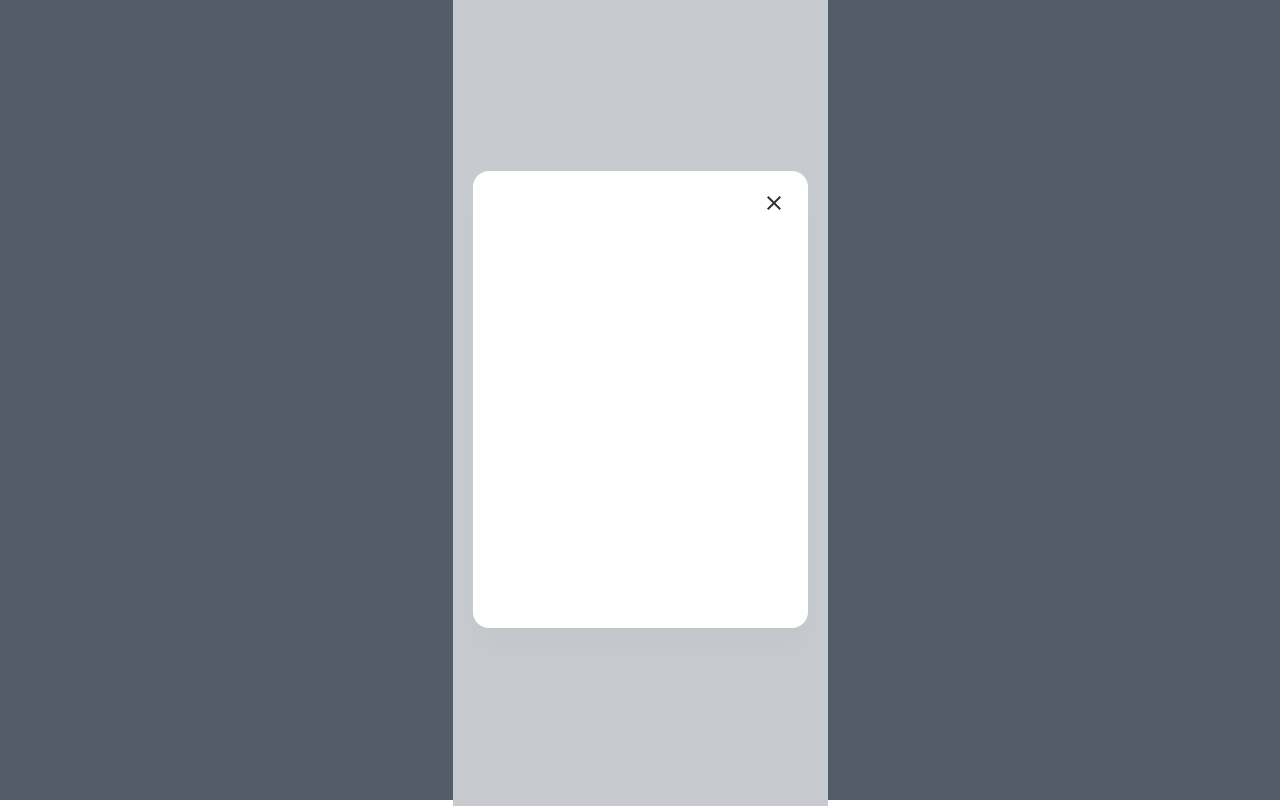
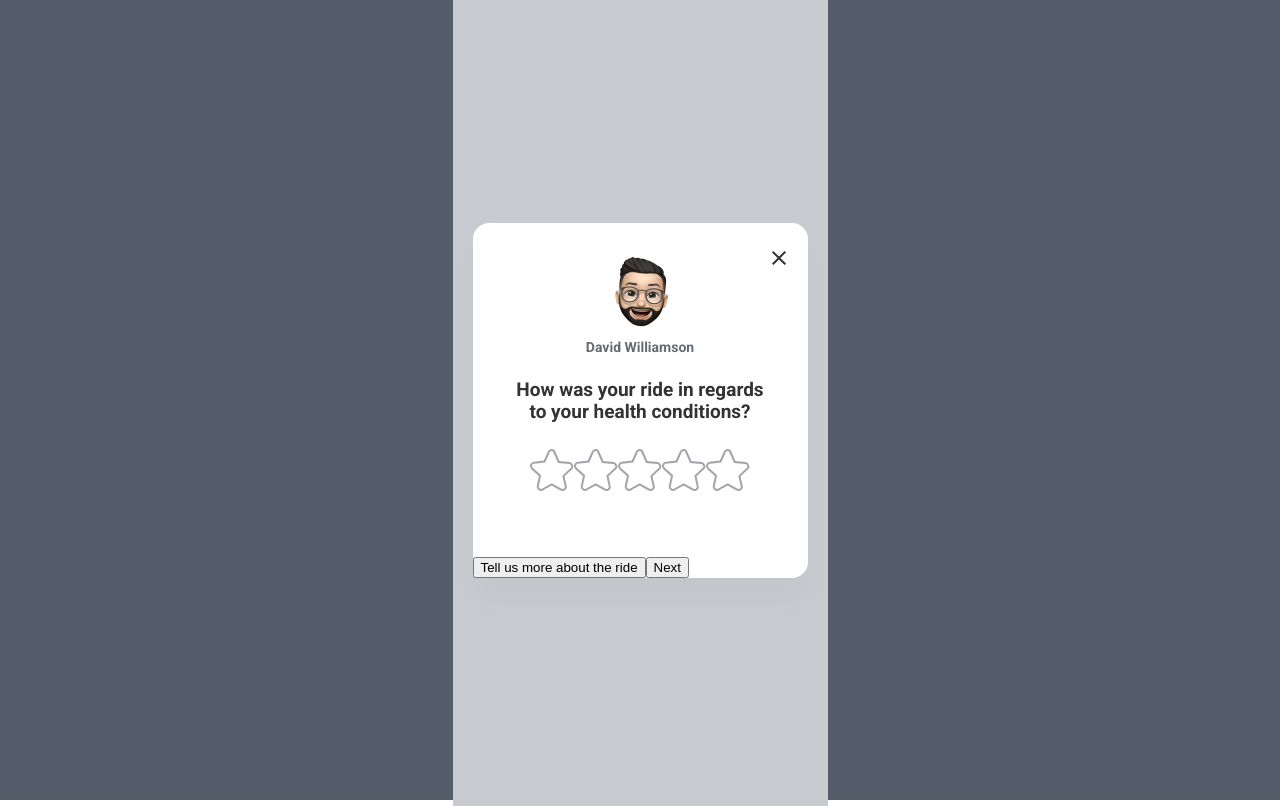
Before and after one commit to JunctionX-Seoul-Caffeine/Calmmuter, a React (Create React App) app: page /rate in a window 1280 px wide. Built offline with nearby package versions, Linux system fonts and the light colour scheme.

Commit message:
작업확인

```diff
--- a/src/pages/RatePage.js
+++ b/src/pages/RatePage.js
@@ -1,5 +1,120 @@
 import React, { useState, useMemo } from "react";
+import { useHistory } from "react-router-dom";
 import "../styles/RatePage.css";
+
+const Stars = ({ index, rating, hoverRating, onMouseEnter, onMouseLeave, onSaveRating }) => {
+  const fillColor = useMemo(() => {
+    if (hoverRating >= index) {
+      return " #767CEA"; // #ffdb58 === 노란색
+    } else if (!hoverRating && rating >= index) {
+      return " #767CEA"; // #ffdb58 === 노란색
+    }
+    return "#FFFFFF"; // #dcdcdc === 회색
+  }, [rating, hoverRating, index]);
+
+  return (
+    <div onMouseEnter={() => onMouseEnter(index)} onMouseLeave={() => onMouseLeave()} onClick={() => onSaveRating(index)}>
+      <StarIcon fill={fillColor} />
+    </div>
+  );
+};
+
+const StarCounter = ({ rating, setRating }) => {
+  const rateStr = [" ", "Very Bad", "Bad", "Normal", "Good", "Very Good"];
+
+  const [hoverRating, setHoverRating] = useState(0);
+
+  const onMouseEnter = (index) => setHoverRating(index);
+  // 마우스가 별 위에 올라가면 스테이트를 변경.
+  const onMouseLeave = () => setHoverRating(0);
+  // 마우스가 별 밖으로 나가면 스테이트를 0으로 변경.
+  const onSaveRating = (index) => setRating(index);
+  // 클릭시, 별 인덱스를 스테이트에 저장.
+
+  function getRateStr(rating, hoverRating) {
+    if (hoverRating === 0) {
+      return rateStr[rating];
+    } else {
+      return rateStr[hoverRating];
+    }
+  }
+
+  return (
+    <div className="star-counter-wrapper">
+      <div className="star-counter">
+        {[1, 2, 3, 4, 5].map((idx) => {
+          return <Stars index={idx} rating={rating} hoverRating={hoverRating} onMouseEnter={onMouseEnter} onMouseLeave={onMouseLeave} onSaveRating={onSaveRating} />;
+        })}
+      </div>
+      <div className="star-counter-str">{getRateStr(rating, hoverRating)}</div>
+    </div>
+  );
+};
+
+const FirstStage = ({ setStage }) => {
+  const [rating, setRating] = useState(0);
+  return (
+    <>
+      <div className="first-profile-wrapper">
+        <div className="first-profile-photo"></div>
+        <div className="first-profile-name">David Williamson</div>
+      </div>
+      <div className="first-qeustion">How was your ride in regards to your health conditions?</div>
+      <StarCounter rating={rating} setRating={setRating} />
+      <div className="first-button-wrapper">
+        <button className="first-detail-button-ride">Tell us more about the ride</button>
+        <button className="first-next-button">Next</button>
+      </div>
+    </>
+  );
+};
+
+const DetailRideModal = () => {};
+
+const SecondStage = () => {
+  return <></>;
+};
+
+const ThirdStage = () => {
+  return <></>;
+};
+
+function RatePage() {
+  const [stage, setStage] = useState(1);
+  const history = useHistory();
+
+  function getContentByState(stage, setStage) {
+    switch (stage) {
+      case 1:
+        return <FirstStage />;
+      case 2:
+        return <SecondStage />;
+      case 3:
+        return <ThirdStage />;
+      default:
+        return <></>;
+    }
+  }
+  return (
+    <div className="rate-page-wrapper">
+      <div className="pop-up-card">
+        <div
+          className="close-button-wrapper"
+          onClick={() => {
+            history.push("/");
+          }}
+        >
+          <CloseIcon />
+        </div>
+        {getContentByState(stage, setStage)}
+      </div>
+    </div>
+  );
+}
+
+export default RatePage;
+
+//팝업 닫거나 평가 끝나면 메인페이지로
 
 const CloseIcon = () => {
   return (
@@ -21,46 +136,3 @@ const StarIcon = ({ fill = "none" }) => {
     </svg>
   );
 };
-
-const FirstStage = () => {
-  return <></>;
-};
-
-const SecondStage = () => {
-  return <></>;
-};
-
-const ThirdStage = () => {
-  return <></>;
-};
-
-function RatePage() {
-  const [stage, setStage] = useState(1);
-
-  function getContentByState(stage, setStage) {
-    switch (stage) {
-      case 1:
-        return <FirstStage />;
-      case 2:
-        return <SecondStage />;
-      case 3:
-        return <ThirdStage />;
-      default:
-        return <></>;
-    }
-  }
-  return (
-    <div className="rate-page-wrapper">
-      <div className="pop-up-card">
-        <div className="close-button-wrapper">
-          <CloseIcon />
-        </div>
-        {getContentByState(stage, setStage)}
-      </div>
-    </div>
-  );
-}
-
-export default RatePage;
-
-//팝업 닫거나 평가 끝나면 메인페이지로
--- a/src/styles/RatePage.css
+++ b/src/styles/RatePage.css
@@ -1,5 +1,8 @@
 .rate-page-wrapper {
   position: absolute;
+  display: flex;
+  align-items: center;
+  justify-content: center;
   background-color: #c7cbd0;
   width: 100%;
   height: 100%;
@@ -7,12 +10,9 @@
 
 .pop-up-card {
   /* Rectangle 78 */
-  position: absolute;
+  position: relative;
   width: 335px;
-  height: 457px;
-  left: 20px;
-  top: 177px;
-
+  height: fit-content;
   background: #ffffff;
   box-shadow: 0px 24px 32px rgba(50, 50, 71, 0.02);
   border-radius: 16px;
@@ -22,6 +22,99 @@
   position: absolute;
   width: 24px;
   height: 24px;
+  left: 294px;
   top: 23px;
-  left: 294px;
+  display: flex;
+  align-items: center;
+  justify-content: center;
 }
+
+svg:first-child {
+  margin: 0px;
+}
+
+.first-profile-wrapper {
+  width: 100%;
+  height: 156px;
+  display: flex;
+  flex-direction: column;
+  align-items: center;
+  justify-content: center;
+  flex-wrap: nowrap;
+}
+
+.first-profile-photo {
+  width: 103px;
+  height: 103px;
+  background-image: url("../assets/driver_rate.png");
+  background-position: center center;
+  background-size: 100% 100%;
+}
+
+.first-profile-name {
+  font-family: Roboto;
+  font-style: normal;
+  font-weight: bold;
+  font-size: 14px;
+  line-height: 22px;
+  /* identical to box height, or 157% */
+  margin-top: -10px;
+  text-align: center;
+
+  /* Gray1 */
+
+  color: #646b71;
+}
+
+.first-qeustion {
+  margin: auto;
+  margin-bottom: 26px;
+  width: 248px;
+  height: 44px;
+
+  font-family: Roboto;
+  font-style: normal;
+  font-weight: bold;
+  font-size: 19px;
+  line-height: 22px;
+  /* or 116% */
+
+  text-align: center;
+
+  /* Black */
+
+  color: #333333;
+}
+
+.star-counter-wrapper {
+  display: flex;
+  align-items: center;
+  justify-content: center;
+  flex-direction: column;
+  margin-bottom: 28px;
+}
+
+.star-counter {
+  display: flex;
+  flex-direction: row;
+  justify-content: center;
+  align-items: center;
+  width: 100%;
+}
+
+.star-counter-str {
+  margin-top: 14px;
+  height: 19px;
+  font-family: Roboto;
+  font-style: normal;
+  font-weight: bold;
+  font-size: 16px;
+  line-height: 19px;
+  /* identical to box height */
+
+  text-align: center;
+
+  /* Main */
+
+  color: #767cea;
+}
```
